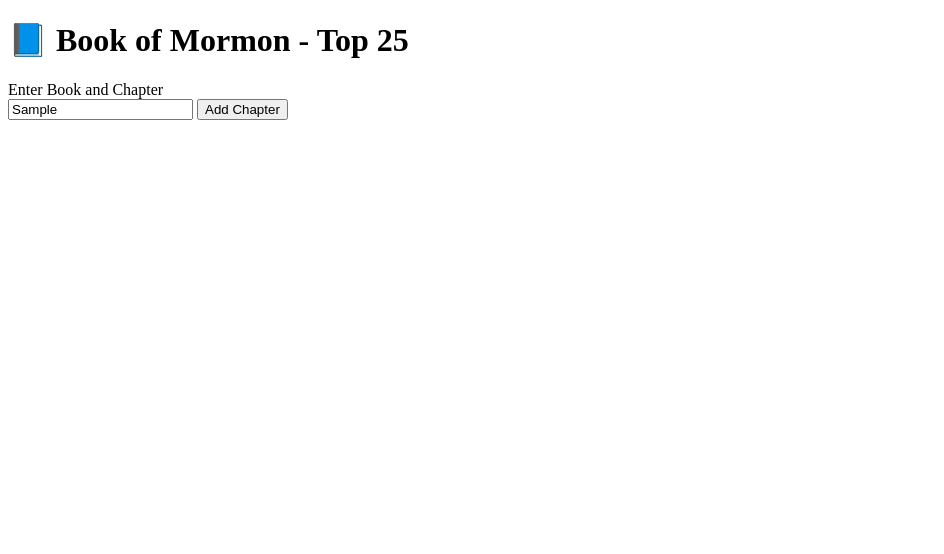
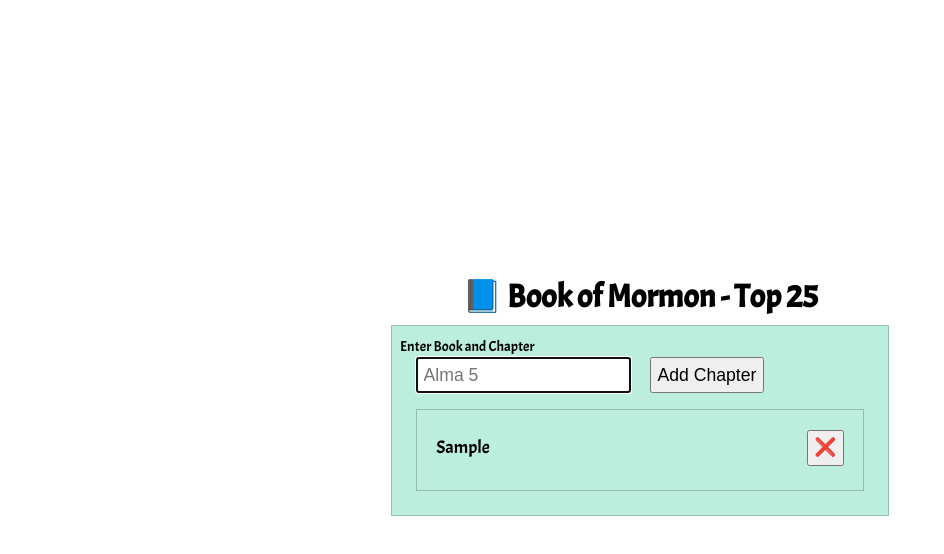
Before and after one commit to Quibly/wdd230, a plain HTML site: page lessonW05/bom.html in a window 1280 px wide. Both pictures are taken after typing "Sample" into the empty fields and a click on the button "Add Chapter". Shown: the whole page, without its empty margins (0-944 px from the left). Drawn offline with Linux system fonts and the light colour scheme.

Commit message:
updated html, js, and css

```diff
--- a/lessonW05/bom.html
+++ b/lessonW05/bom.html
@@ -5,6 +5,7 @@
     <meta name="description" content="Student project displaying a tool for displaying Chapters of the Book of Mormon">
     <meta name="viewport" content="width=device-width, initial-scale=1.0">
     <title>Book of Mormon - Top 25</title>
+    <link rel="stylesheet" href="css/base.css">
 </head>
 <body>
     <h1>📘 Book of Mormon - Top 25</h1>
@@ -12,12 +13,13 @@
     	<div class="input">
     		<label>Enter Book and Chapter<br>
     			<input type="text" id="favchap" placeholder="Alma 5" required></label>
-    		<button type="submit">Add Chapter</button>
+    		<button type="submit" id="buttonInput">Add Chapter</button>
     	</div>
     	<div class="listcontainer">
     		<ul class="list">
     		</ul>
     	</div>
     </main>
+    <script src="js/main.js"></script>
 </body>
 </html>
--- a/lessonW05/css/base.css
+++ b/lessonW05/css/base.css
@@ -63,6 +63,12 @@ li {
 	margin-bottom: 0.5rem;
 }
 
+.list button:hover {
+	background-color: rgb(27, 192, 68);
+}
+
+
+
 @media only screen and (min-width: 32.5em) {
 	h1 {
 		font-size: 2rem;
--- a/lessonW05/js/main.js
+++ b/lessonW05/js/main.js
@@ -0,0 +1,22 @@
+const bookAndChapter= document.querySelector('#favchap');
+const buildButton = document.querySelector('#buttonInput');
+const list = document.querySelector(".list");
+
+
+buildButton.addEventListener('click', () => {
+    if (bookAndChapter.value !== '') {
+
+        let liElement = document.createElement('li');
+        let liButton = document.createElement('button')
+        let liContent = document.createTextNode(bookAndChapter.value);
+        let buttonContent = document.createTextNode('❌');
+        liElement.appendChild(liContent);
+        liButton.appendChild(buttonContent);
+        liButton.setAttribute('onclick', 'return this.parentNode.remove();');
+        liButton.addEventListener('click', () => {return bookAndChapter.focus()});
+        liElement.appendChild(liButton);
+        list.appendChild(liElement);
+        bookAndChapter.value = '';
+        bookAndChapter.focus();
+    }
+});
```
